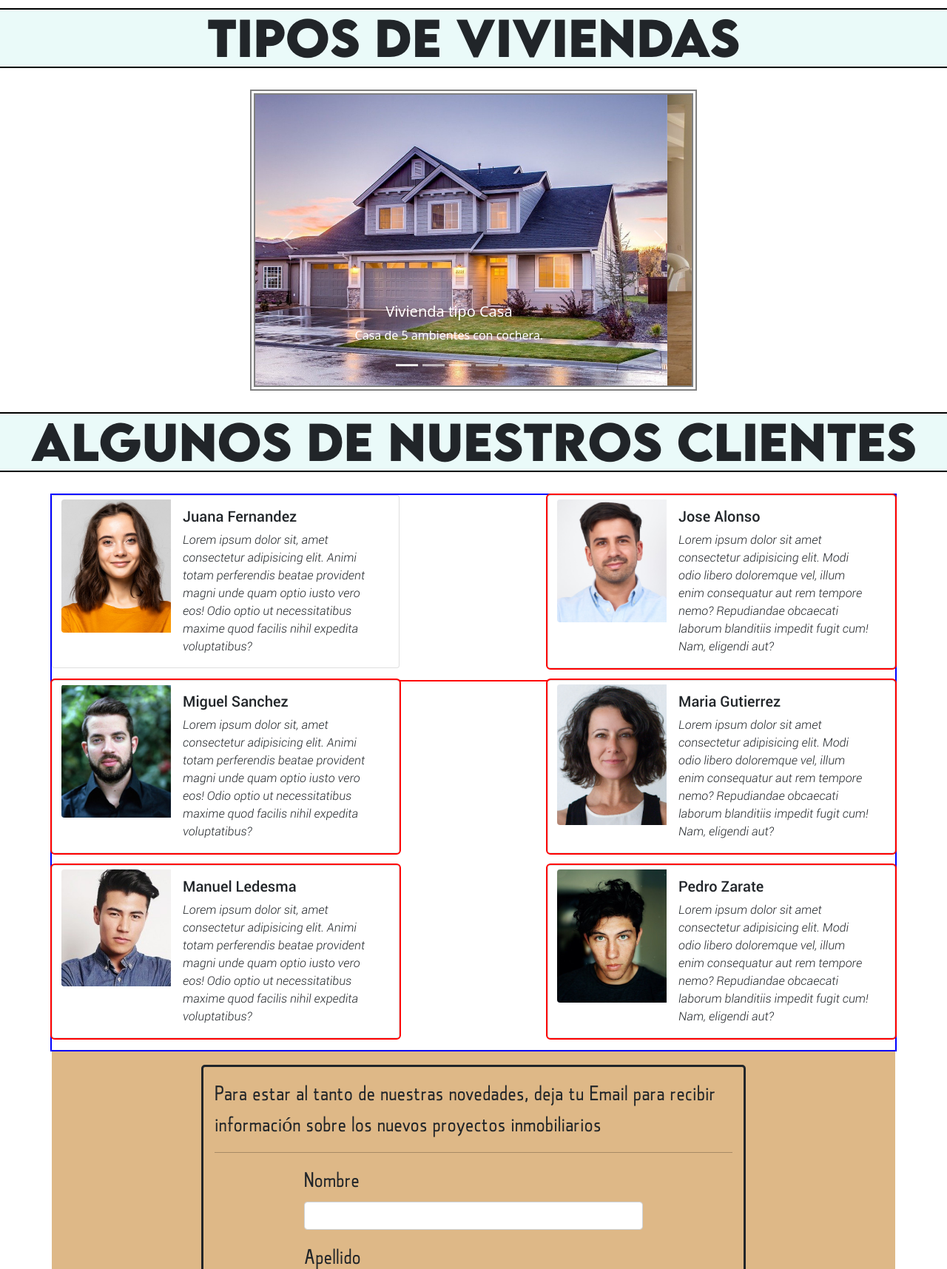
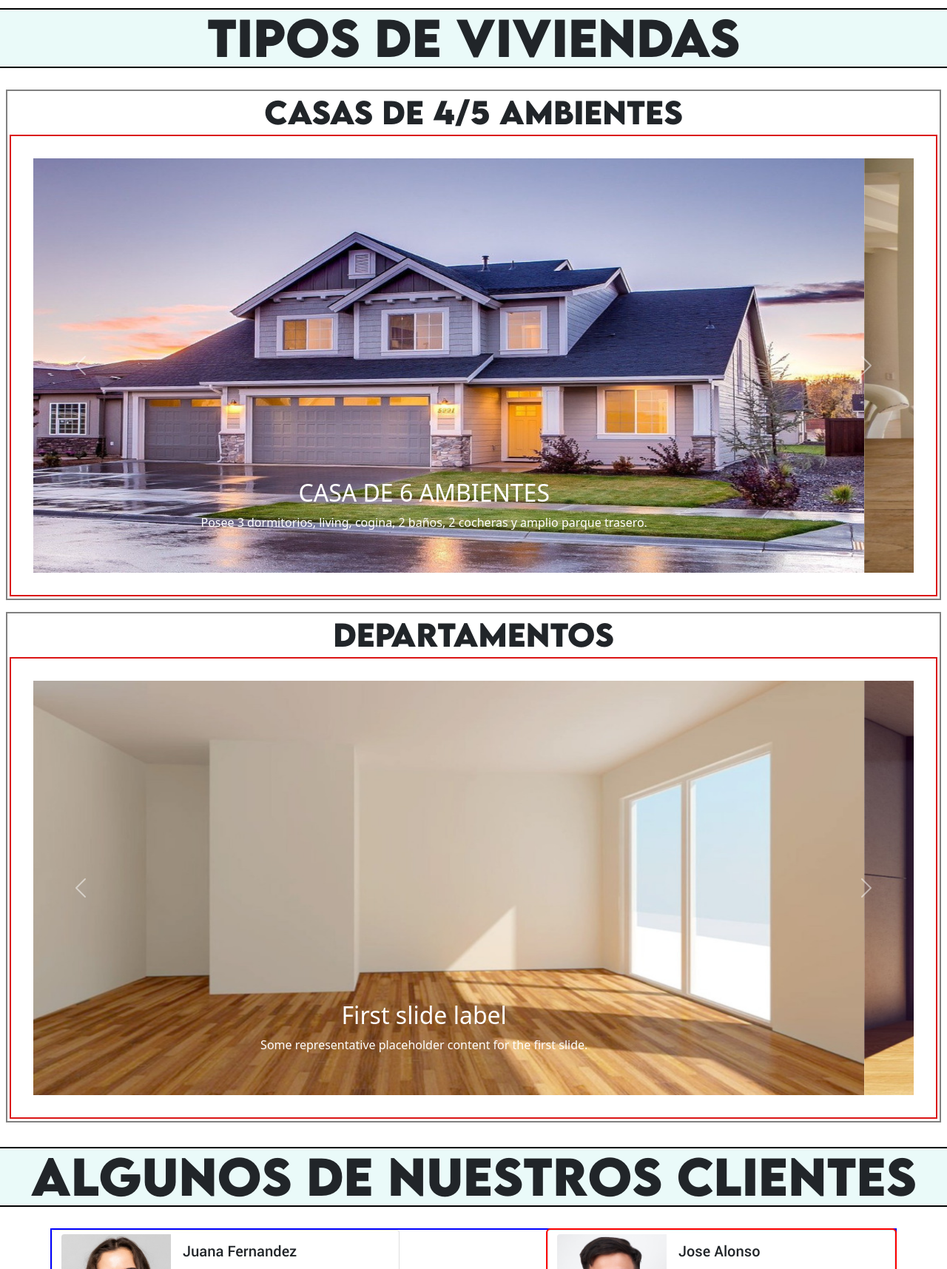
Before and after one commit to Fabiodaniel083/Barrio_La_Colonia, a plain HTML site: page index.html in a window 1280 px wide. Shown: the part 820-2535 px from the top of the page at 74% size. Drawn offline with nearby package versions, Linux system fonts and the light colour scheme.

Commit message:
termine con los carruseles.

```diff
--- a/index.html
+++ b/index.html
@@ -39,74 +39,99 @@
       </section>
    <hr class="separador"/> <!--s-SEPARADOR-->
 
-   <!--SECCION DE CASAS Y DEPARTAMENTOS-->
+   <!--SECCION DE CASAS -->
+<div class="contenedor-carru">
 
-  <section>
-    <div class="contenedor-carru"> <!-- tengo que achicar este contenedor-->
-    <div id="carouselExampleCaptions" class="carousel slide" data-bs-ride="carousel">
+  <h1 class="vivienda-titulo">CASAS DE 4/5 AMBIENTES</h1>
+
+   <div id="casas" class="carousel slide" data-bs-ride="carousel">
     <div class="carousel-indicators">
-        <button type="button" data-bs-target="#carouselExampleCaptions" data-bs-slide-to="0" class="active" aria-current="true" aria-label="Slide 1"></button>
-        <button type="button" data-bs-target="#carouselExampleCaptions" data-bs-slide-to="1" aria-label="Slide 2"></button>
-        <button type="button" data-bs-target="#carouselExampleCaptions" data-bs-slide-to="2" aria-label="Slide 3"></button>
-        <button type="button" data-bs-target="#carouselExampleCaptions" data-bs-slide-to="3" aria-label="Slide 4"></button>
-        <button type="button" data-bs-target="#carouselExampleCaptions" data-bs-slide-to="4" aria-label="Slide 5"></button>
-        <button type="button" data-bs-target="#carouselExampleCaptions" data-bs-slide-to="5" aria-label="Slide 6"></button>
+      <button type="button" data-bs-target="#casas" data-bs-slide-to="0" class="active" aria-current="true" aria-label="Slide 1"></button>
+      <button type="button" data-bs-target="#casas" data-bs-slide-to="1" aria-label="Slide 2"></button>
+      <button type="button" data-bs-target="#casas" data-bs-slide-to="2" aria-label="Slide 3"></button>
     </div>
     <div class="carousel-inner">
       <div class="carousel-item active">
-          <img src="img/casa.jpg" class="d-block w-100" alt="...">
+        <img src="img/casa.jpg" class="d-block w-100 imagen" alt="...">
         <div class="carousel-caption d-none d-md-block">
-            <h5>Vivienda tipo Casa</h5>
-            <p>Casa de 5 ambientes con cochera.</p>
+          <h2>CASA DE 6 AMBIENTES</h2>
+          <p>Posee 3 dormitorios, living, cogina, 2 baños, 2 cocheras y amplio parque trasero.</p>
         </div>
       </div>
       <div class="carousel-item">
-          <img src="img/casa-2.jpg" class="d-block w-100" alt="...">
+        <img src="img/casa-2.jpg" class="d-block w-100 imagen" alt="...">
         <div class="carousel-caption d-none d-md-block">
-            <h5>Vivienda tipo Casa</h5>
-            <p>Amplia cocina con comedor.</p>
+          <h2>CASA DE 6 AMBIENTES</h2>
+          <p>Amplio espacio, con cocina industrial. Ambiente luminoso.</p>
         </div>
       </div>
       <div class="carousel-item">
-          <img src="img/casa-3.jpg" class="d-block w-100" alt="...">
+        <img src="img/casa-3.jpg" class="d-block w-100 imagen" alt="...">
         <div class="carousel-caption d-none d-md-block">
-            <h5>Vivienda tipo Casa</h5>
-            <p>Amplio Living con ambientes abiertos y gran luminocidad.</p>
-          </div>
-        </div>
-        <div class="carousel-item">
-          <img src="img/monoambiente.jpg" class="d-block w-100" alt="...">
-          <div class="carousel-caption d-none d-md-block">
-            <h5>Vivienda tipo Departamento</h5>
-            <p>Monoambiente con gran espacio y salida a balcon.</p>
-          </div>
-        </div>
-        <div class="carousel-item">
-          <img src="img/monoambiente-2.jpg" class="d-block w-100" alt="...">
-          <div class="carousel-caption d-none d-md-block">
-            <h5>Vivienda tipo Departamento</h5>
-            <p>Monoambiente con gran espacio y salida a piscina.</p>
-          </div>
-        </div>
-        <div class="carousel-item">
-          <img src="img/monoambiente-3.jpg" class="d-block w-100" alt="...">
-          <div class="carousel-caption d-none d-md-block">
-            <h5>Vivienda tipo Departamento</h5>
-            <p>Living con gran comodidad.</p>
+          <h2>CASA DE 6 AMBIENTES</h2>
+          <p>Amplio living, apto para sum con mucha luz.</p>
         </div>
       </div>
     </div>
-      <button class="carousel-control-prev" type="button" data-bs-target="#carouselExampleCaptions" data-bs-slide="prev">
+    <button class="carousel-control-prev" type="button" data-bs-target="#casas" data-bs-slide="prev">
       <span class="carousel-control-prev-icon" aria-hidden="true"></span>
       <span class="visually-hidden">Previous</span>
     </button>
-      <button class="carousel-control-next" type="button" data-bs-target="#carouselExampleCaptions" data-bs-slide="next">
+    <button class="carousel-control-next" type="button" data-bs-target="#casas" data-bs-slide="next">
       <span class="carousel-control-next-icon" aria-hidden="true"></span>
       <span class="visually-hidden">Next</span>
     </button>
   </div>
-  </div> <!-- fin del contenedor-->
-   </section>
+</div>
+  <!--SECTOR DE DEPARTAMENTOS-->
+
+<div class="contenedor-carru">
+
+  <h1 class="vivienda-titulo">DEPARTAMENTOS</h1>
+
+  <div id="departamentos" class="carousel slide" data-bs-ride="carousel">
+    <div class="carousel-indicators">
+      <button type="button" data-bs-target="#departamentos" data-bs-slide-to="0" class="active" aria-current="true" aria-label="Slide 1"></button>
+      <button type="button" data-bs-target="#departamentos" data-bs-slide-to="1" aria-label="Slide 2"></button>
+      <button type="button" data-bs-target="#departamentos" data-bs-slide-to="2" aria-label="Slide 3"></button>
+    </div>
+    <div class="carousel-inner">
+      <div class="carousel-item active">
+        <img src="img/monoambiente.jpg" class="d-block w-100 imagen" alt="...">
+        <div class="carousel-caption d-none d-md-block">
+          <h2>First slide label</h2>
+          <p>Some representative placeholder content for the first slide.</p>
+        </div>
+      </div>
+      <div class="carousel-item">
+        <img src="img/monoambiente-2.jpg" class="d-block w-100 imagen" alt="...">
+        <div class="carousel-caption d-none d-md-block">
+          <h2 class="texto-img">Second slide label</h2>
+          <p>Some representative placeholder content for the second slide.</p>
+        </div>
+      </div>
+      <div class="carousel-item">
+        <img src="img/monoambiente-3.jpg" class="d-block w-100 imagen" alt="...">
+        <div class="carousel-caption d-none d-md-block">
+          <h2>Third slide label</h2>
+          <p>Some representative placeholder content for the third slide.</p>
+        </div>
+      </div>
+    </div>
+    <button class="carousel-control-prev" type="button" data-bs-target="#departamentos" data-bs-slide="prev">
+      <span class="carousel-control-prev-icon" aria-hidden="true"></span>
+      <span class="visually-hidden">Previous</span>
+    </button>
+    <button class="carousel-control-next" type="button" data-bs-target="#departamentos" data-bs-slide="next">
+      <span class="carousel-control-next-icon" aria-hidden="true"></span>
+      <span class="visually-hidden">Next</span>
+    </button>
+  </div>
+</div>
+  <!-- FIN SECTOR DEPARTAMENTOS  -->
+
+
+
 
    <hr class="separador"/> <!--SEPARADOR-->
 
--- a/style.css
+++ b/style.css
@@ -211,14 +211,29 @@ h1 {
 .contenedor-carru {
     outline: grey 2px solid;
     padding: 5px;
-    width: 600px;
-    margin-right:auto;
-    margin-left: auto;
+    margin-left: 10px;
+    margin-right: 10px;
+    margin-bottom: 20px;
 }
 
 .carousel {
     /*margin-bottom: 10px;*/
-    outline: grey 2px solid;
+    outline: rgb(219, 21, 21) 2px solid;
+    padding: 30px;
+
+}
+
+.imagen {
+    height: 35rem;
+}
+
+.vivienda-titulo {
+    text-align: center;
+}
+
+.texto-img{
+    font-weight: 600;
+    font-size: var(--fontsize-600);
 }
 
 .formulario {
```
Also changed, not shown: LEER.txt. Lines whose indentation alone changed are shown as unchanged.
